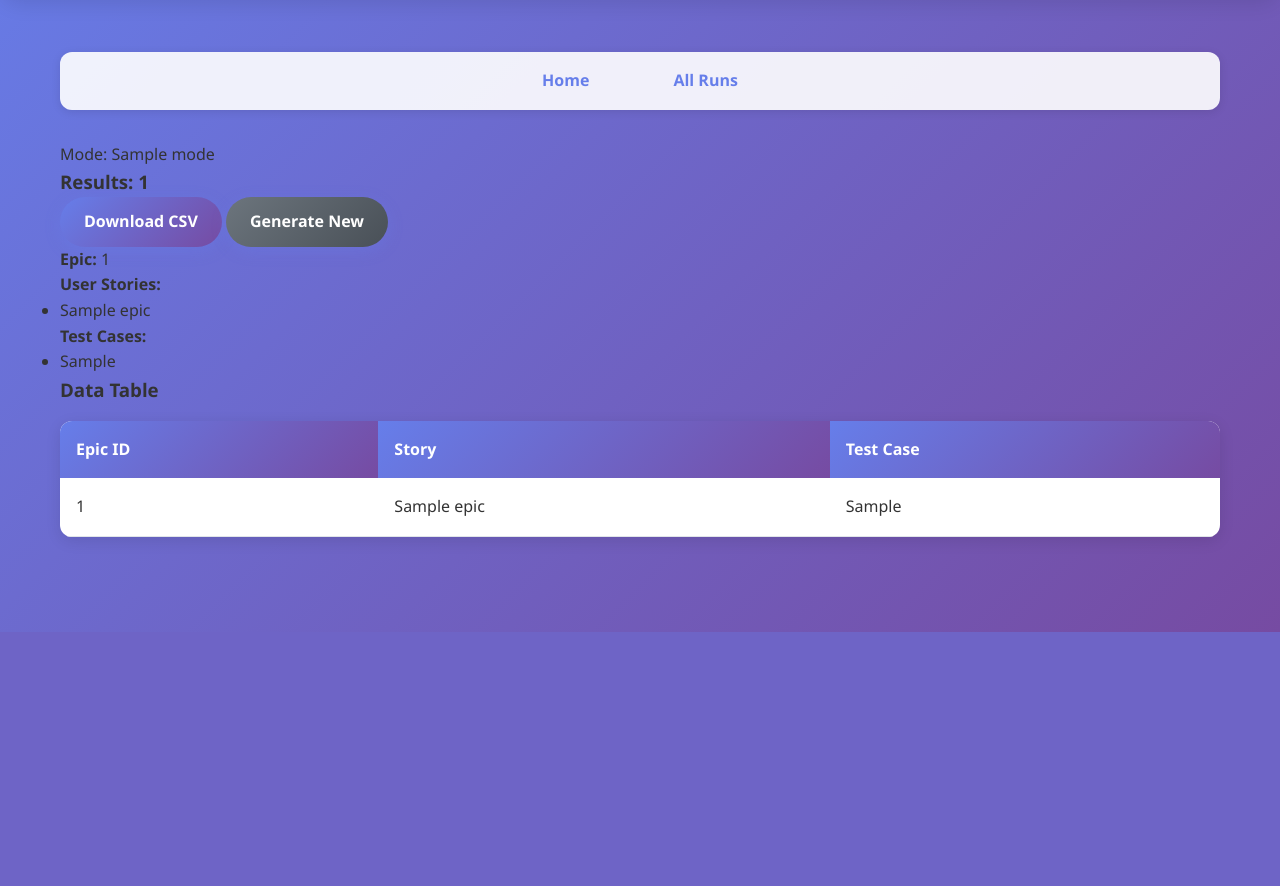
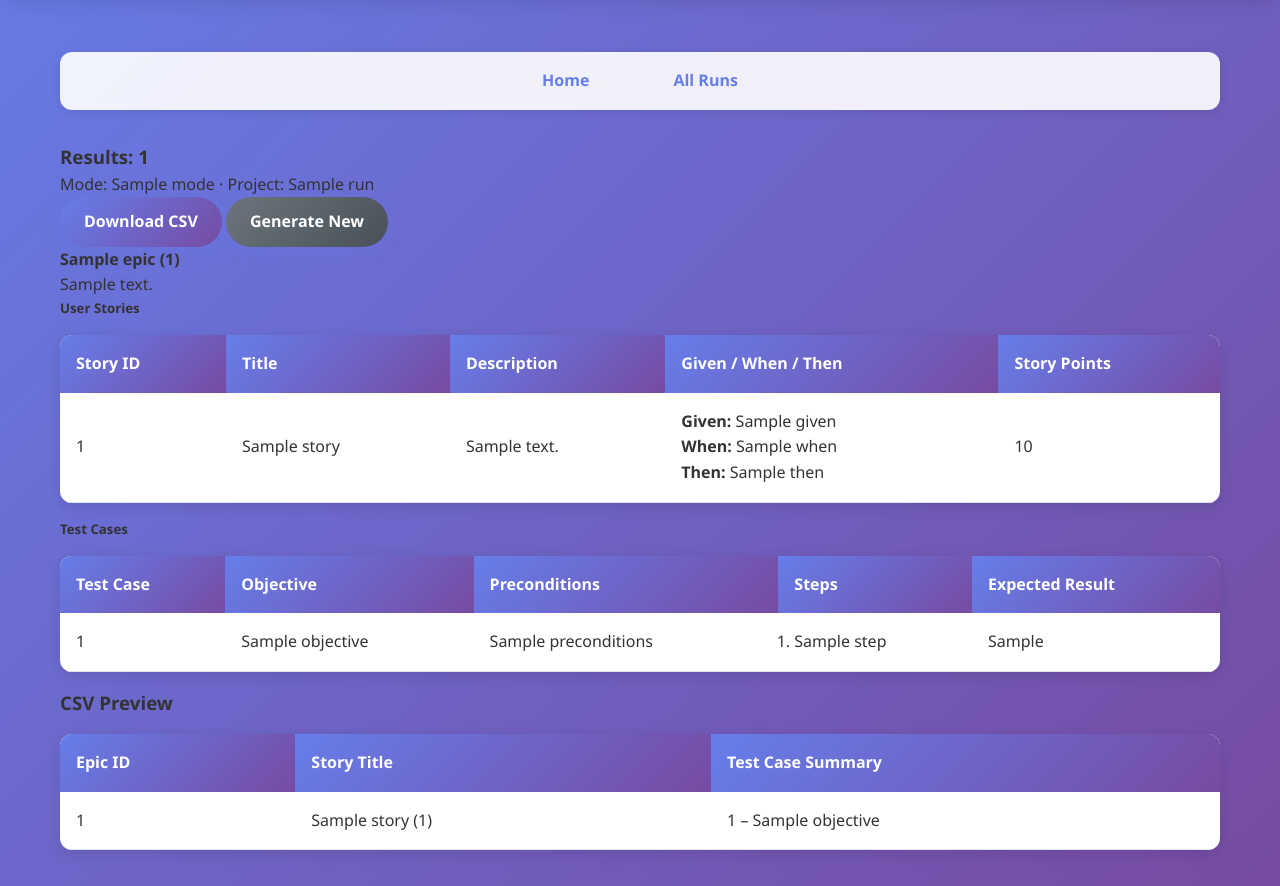
Before and after one commit to Kheviinaaa/AI, a Flask app: template src/backend/templates/results.html in a window 1280 px wide. Shown: the part 168-1054 px from the top of the page. Before the commit the page ends 800 px from the top, so only its background shows below. Run offline with Flask 3, Linux system fonts and the light colour scheme; the template is opened without the code that fills it: most values are stand-ins (such as "Sample title", 1, 10 or a date in 2020).

Commit message:
Update results.html

```diff
--- a/src/backend/templates/results.html
+++ b/src/backend/templates/results.html
@@ -1,49 +1,124 @@
 {% extends "base.html" %}
 {% block content %}
 
-Mode: {{ run.mode|default('unknown') }}
-
 <div class="results-section">
+  <div class="results-header">
+    <div>
       <h3>Results: {{ run.run_id }}</h3>
+      <p class="meta">Mode: {{ run.mode|default('mock') }} · Project: {{ run.project_name }}</p>
+    </div>
     <div class="btn-container">
       <a href="/api/runs/{{ run.run_id }}/csv" class="btn btn-primary">Download CSV</a>
       <a href="/" class="btn btn-secondary">Generate New</a>
     </div>
+  </div>
 
-  {% for epic in run.output.stories %}
-  <p><strong>Epic:</strong> {{ epic.epic_id }}</p>
-  <p><strong>User Stories:</strong></p>
-  <ul>
-    {% for s in epic.stories %}
-      <li>{{ s }}</li>
-    {% endfor %}
-  </ul>
-  <p><strong>Test Cases:</strong></p>
-  <ul>
-    {% for t in epic.test_cases %}
-      <li>{{ t }}</li>
-    {% endfor %}
-  </ul>
-{% endfor %}
+  {% if run.output.epics %}
+    {% for epic in run.output.epics %}
+      <section class="epic-block">
+        <h4>{{ epic.title }} <span class="epic-id">({{ epic.epic_id }})</span></h4>
+        {% if epic.description %}
+          <p class="epic-description">{{ epic.description }}</p>
+        {% endif %}
 
-
-  <h3>Data Table</h3>
-  <table>
+        <h5>User Stories</h5>
+        {% if epic.stories %}
+          <table class="stories-table">
             <thead>
               <tr>
-        <th>Epic ID</th>
-        <th>Story</th>
-        <th>Test Case</th>
+                <th scope="col">Story ID</th>
+                <th scope="col">Title</th>
+                <th scope="col">Description</th>
+                <th scope="col">Given / When / Then</th>
+                <th scope="col">Story Points</th>
               </tr>
             </thead>
             <tbody>
-  {% for epic in run.output.stories %}
-    {% set n = [epic.stories|length, epic.test_cases|length]|max %}
-    {% for i in range(n) %}
+              {% for story in epic.stories %}
+                <tr>
+                  <td>{{ story.story_id }}</td>
+                  <td>{{ story.title }}</td>
+                  <td>{{ story.description }}</td>
+                  <td>
+                    <strong>Given:</strong> {{ story.acceptance_criteria.Given }}<br>
+                    <strong>When:</strong> {{ story.acceptance_criteria.When }}<br>
+                    <strong>Then:</strong> {{ story.acceptance_criteria.Then }}
+                  </td>
+                  <td>{{ story.story_points }}</td>
+                </tr>
+              {% endfor %}
+            </tbody>
+          </table>
+        {% else %}
+          <p class="empty-state">No user stories were generated.</p>
+        {% endif %}
+
+        <h5>Test Cases</h5>
+        {% if epic.test_cases %}
+          <table class="tests-table">
+            <thead>
+              <tr>
+                <th scope="col">Test Case</th>
+                <th scope="col">Objective</th>
+                <th scope="col">Preconditions</th>
+                <th scope="col">Steps</th>
+                <th scope="col">Expected Result</th>
+              </tr>
+            </thead>
+            <tbody>
+              {% for test in epic.test_cases %}
+                <tr>
+                  <td>{{ test.id }}</td>
+                  <td>{{ test.objective }}</td>
+                  <td>{{ test.preconditions }}</td>
+                  <td>
+                    <ol>
+                      {% for step in test.test_steps %}
+                        <li>{{ step }}</li>
+                      {% endfor %}
+                    </ol>
+                  </td>
+                  <td>{{ test.expected_result }}</td>
+                </tr>
+              {% endfor %}
+            </tbody>
+          </table>
+        {% else %}
+          <p class="empty-state">No test cases were generated.</p>
+        {% endif %}
+      </section>
+    {% endfor %}
+  {% else %}
+    <p class="empty-state">No epics found for this run.</p>
+  {% endif %}
+
+  <h3>CSV Preview</h3>
+  <table class="csv-preview">
+    <thead>
+      <tr>
+        <th scope="col">Epic ID</th>
+        <th scope="col">Story Title</th>
+        <th scope="col">Test Case Summary</th>
+      </tr>
+    </thead>
+    <tbody>
+      {% for epic in run.output.epics %}
+        {% set stories = epic.stories %}
+        {% set tests = epic.test_cases %}
+        {% set row_count = [stories|length, tests|length]|max %}
+        {% for idx in range(row_count) %}
           <tr>
             <td>{{ epic.epic_id }}</td>
-        <td>{{ epic.stories[i] if i < epic.stories|length else "" }}</td>
-        <td>{{ epic.test_cases[i] if i < epic.test_cases|length else "" }}</td>
+            <td>
+              {% if idx < stories|length %}
+                {{ stories[idx].title }} ({{ stories[idx].story_id }})
+              {% endif %}
+            </td>
+            <td>
+              {% if idx < tests|length %}
+                {{ tests[idx].id }} – {{ tests[idx].objective }}
+              {% endif %}
+            </td>
           </tr>
         {% endfor %}
       {% endfor %}
```
Lines whose indentation alone changed are shown as unchanged.
